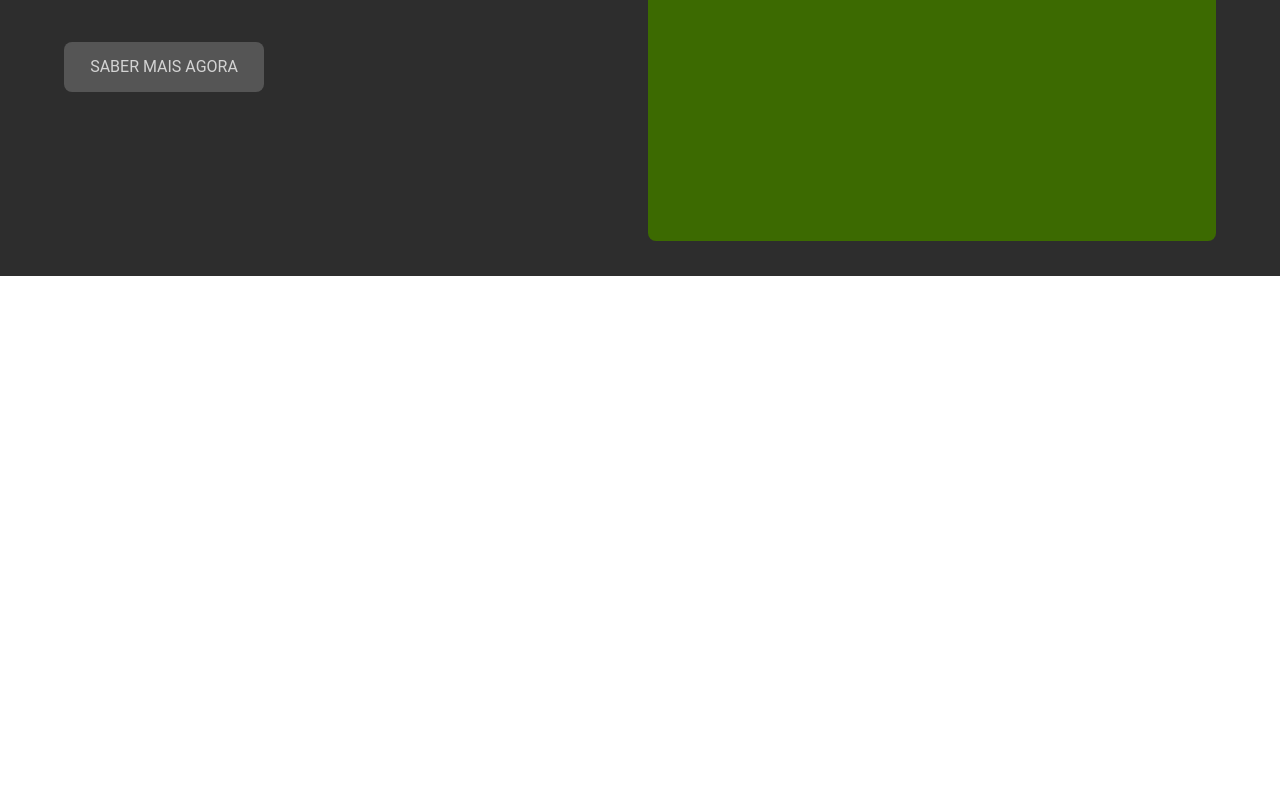
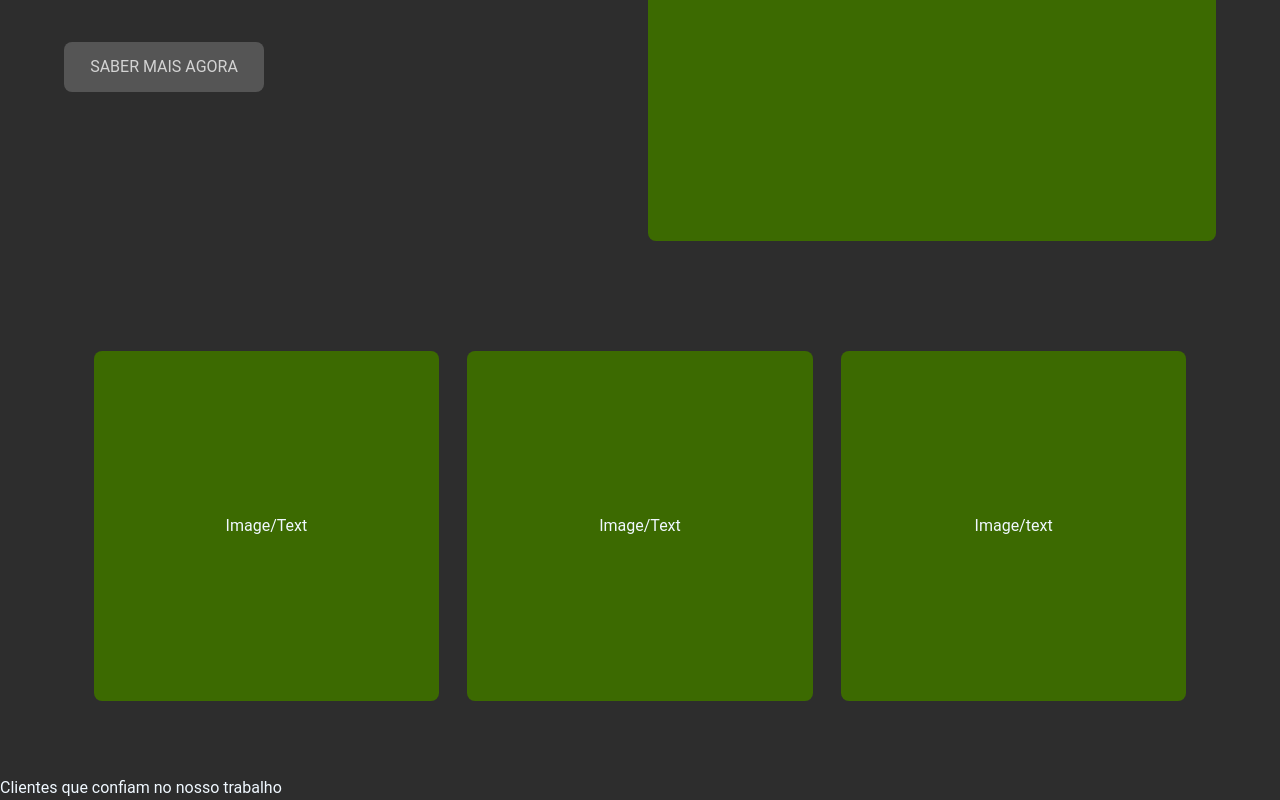
Before and after one commit to SamaelMarjan/dark, a React (Create React App) app: page / in a window 1280 px wide. Shown: the part 454-1254 px from the top of the page. Before the commit the page ends 800 px from the top, so only its background shows below. Built offline with nearby package versions, Linux system fonts and the light colour scheme; the HTML template or start-up script is replaced by a standard one.

Commit message:
about-sept-27-17-31

```diff
--- a/src/App.js
+++ b/src/App.js
@@ -1,5 +1,7 @@
 import React from "react";
+
 import Navbar from "./components/Navbar";
+import About from "./pages/About";
 import Home from "./pages/Home";
 
 function App() {
@@ -7,6 +9,7 @@ function App() {
     <>
     <Navbar />
     <Home />
+    <About />
     </>
   );
 }
--- a/src/index.css
+++ b/src/index.css
@@ -7,6 +7,7 @@
 html,
 body {
   color: aliceblue;
+  background: #2d2d2d;
   scroll-behavior: smooth;
   font-family: 'Roboto', sans-serif;
 }
--- /dev/null
+++ b/src/pages/About.jsx
@@ -0,0 +1,26 @@
+import React from 'react';
+
+const About = () => {
+  return (
+    <>
+        <div className='w-[100%] h-[200px] md:h-[500px] flex items-center justify-center'>
+            <div className='w-[90%] h-[100%] flex items-center justify-center gap-7'>
+                <div className='rounded-lg w-[30%] h-[50%] md:h-[70%] bg-[#3c6a01] flex items-center justify-center'>
+                    Image/Text
+                </div>
+                <div className='rounded-lg w-[30%] h-[50%] md:h-[70%] bg-[#3c6a01] flex items-center justify-center'>
+                    Image/Text
+                </div>
+                <div className='rounded-lg w-[30%] h-[50%] md:h-[70%] bg-[#3c6a01] flex items-center justify-center'>
+                    Image/text
+                </div>
+            </div>
+        </div>
+        <div>
+            <p>Clientes que  confiam no nosso trabalho</p>
+        </div>
+    </>
+  );
+}
+
+export default About;
--- a/src/pages/Home.jsx
+++ b/src/pages/Home.jsx
@@ -5,7 +5,7 @@ const Home = () => {
   return (
     <>
     <div id='home'>
-        <div className='bg-[#2d2d2d] w-[100%] h-[800px] md:h-[670px]'>
+        <div className='w-[100%] h-[800px] md:h-[670px]'>
             <div className='w-[90%] h-[100%] m-auto flex flex-col md:flex-row items-center justify-center gap-4'>
                 <div className='gap-4 w-[100%] md:w-[50%] h-[300px] md:h-[400px] flex flex-col items-center justify-center md:items-start text-[#D3D3D3]'>
                     <p className='w-[100%] md:w[90%] h-[50px] md:h-[35%] font-bold text-xl md:text-5xl text-[#D3D3D3]'>Desenvolvimento de Sistemas Web e Mobile</p>
```
